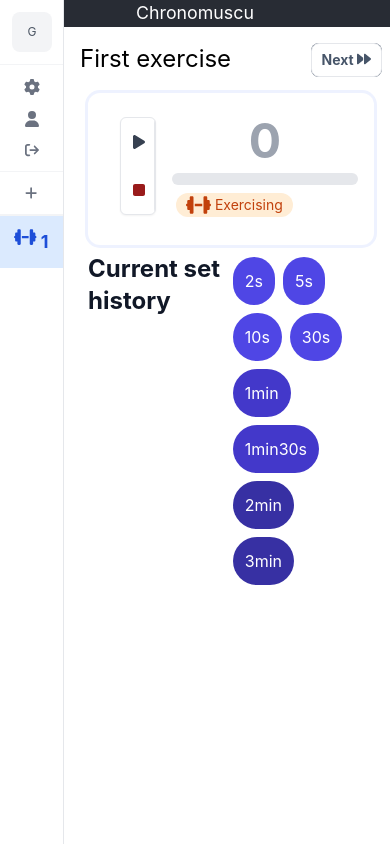
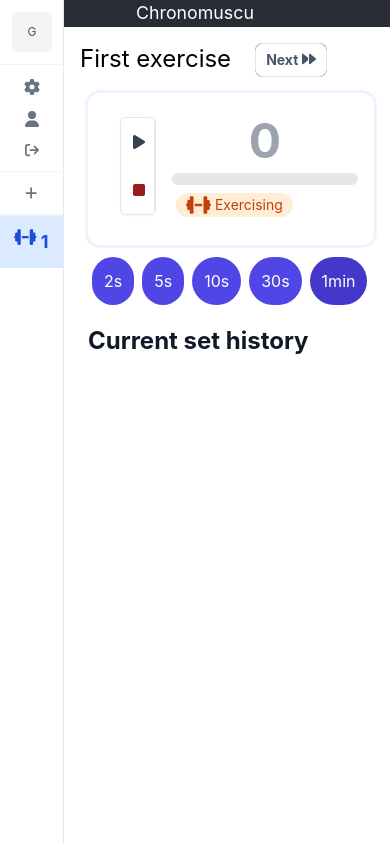
Before and after one commit to geosdevs/chronomuscu, a React (Create React App) app in the folder ui/: page / in a window 390 px wide. Built offline with nearby package versions, Linux system fonts and the light colour scheme.

Commit message:
iphone responsiveness

```diff
--- a/ui/src/components/ExerciseBoard/ExerciseBoard.tsx
+++ b/ui/src/components/ExerciseBoard/ExerciseBoard.tsx
@@ -89,11 +89,11 @@ export default function ExerciseBoard({
   }
 
   return (
-    <div className={`max-w-xl my-2 p-2 pl-4 ${isActive ? "" : "hidden"}`}>
-      <div className="flex justify-between">
+    <div className={`my-2 p-2 pl-4 ${isActive ? "" : "hidden"}`}>
+      <div className="flex">
         <h2 className="text-2xl">{boardData.exerciseName}</h2>
         <a
-          className="group relative inline-block text-sm font-bold text-slate-600 focus:outline-none focus:ring active:text-slate-500"
+          className="group ml-6 relative inline-block text-sm font-bold text-slate-600 focus:outline-none focus:ring active:text-slate-500"
           href="/"
           onClick={(e) => {
             e.preventDefault();
@@ -110,7 +110,7 @@ export default function ExerciseBoard({
         </a>
       </div>
 
-      <div className="w-fit mx-2 my-4 grid">
+      <div className="md:w-fit mx-2 my-4 grid">
         <ExerciseBoardSetsHistoryRemoveContext.Provider
           value={handleSetHistoryRemove}
         >
@@ -130,7 +130,7 @@ export default function ExerciseBoard({
           ></Timer>
         </ExerciseBoardSetsHistoryRemoveContext.Provider>
         <ExerciseBoardRestBtnClickContext.Provider value={handleRestBtnClick}>
-          <div className="m-2 col-span-2 row-span-2 col-start-3 row-start-2">
+          <div className="my-2 row-start-2 col-span-4 row-span-1 overflow-x-auto w-100 md:row-span-2 md:col-span-2 md:col-start-3">
             <RestBtnGroup
               restTimers={restTimers.slice(0, 8)}
               flexDirection="row"
--- a/ui/src/components/ExerciseBoard/RestBoard/RestBtnGroup.tsx
+++ b/ui/src/components/ExerciseBoard/RestBoard/RestBtnGroup.tsx
@@ -14,7 +14,7 @@ export default function RestBtnGroup(props: RestBoardProps) {
   };
 
   return (
-    <div className={`flex ${flexDirection[flexDirectionProp]} flex-wrap w-fit`}>
+    <div className={`flex ${flexDirection[flexDirectionProp]} md:flex-wrap md:w-fit`}>
       {props.restTimers.map((restTimer) => (
         <RestBtn key={`rest-seconds-${restTimer}`} restSeconds={restTimer} readOnly={props.readOnly}></RestBtn>
         ))}
--- a/ui/src/components/ExerciseBoard/Timer/Timer.tsx
+++ b/ui/src/components/ExerciseBoard/Timer/Timer.tsx
@@ -141,7 +141,7 @@ export default function Timer({
 
   return (
     <>
-      <div className="row-span-1 col-span-4">
+      <div className="row-span-1 col-span-4 row-start-1 w-100">
         <div className="flex rounded-xl bg-white p-4 ring ring-indigo-50 sm:p-6 lg:p-8">
           <PlayToolbar
             onPlayClick={(playPauseBtnState) => {
@@ -207,7 +207,7 @@ export default function Timer({
         </div>
       </div>
 
-      <div className="row-span-2 col-span-2 w-fit my-2">
+      <div className="w-fit my-2 row-span-2 col-span-4 row-start-3 md:col-span-2 md:row-start-2">
         <Goal></Goal>
         <SetsTable setsHistoryRef={setsHistoryRef} sessionSate={sessionSate} timerActivityStatus={timerActivityStatus} timerSeconds={timerStateMs} readOnly={readOnly}></SetsTable>
       </div>
```
